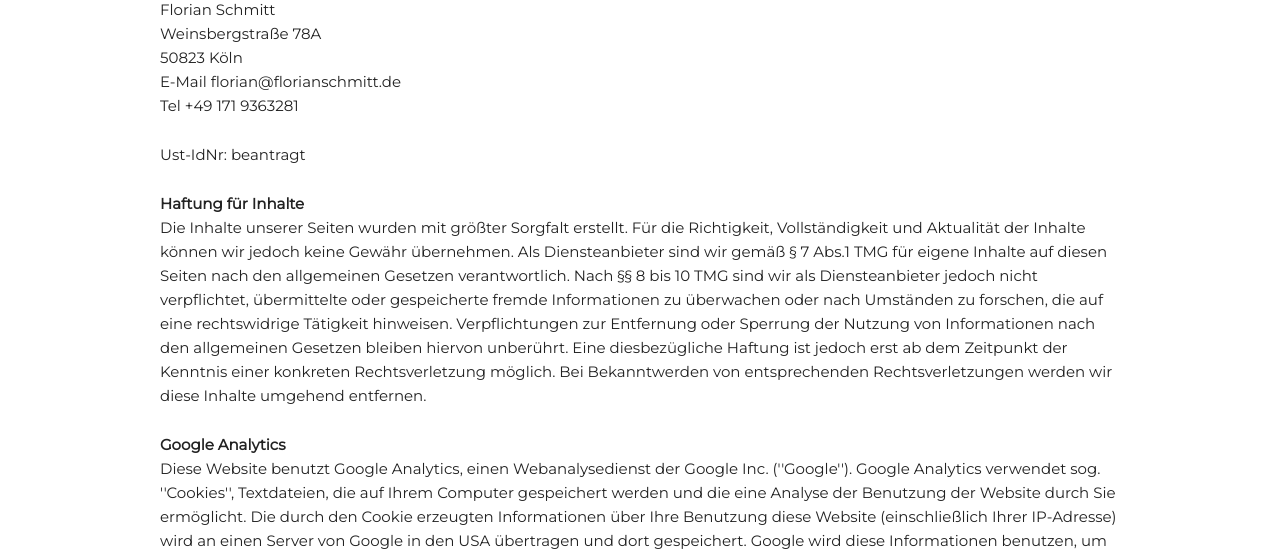
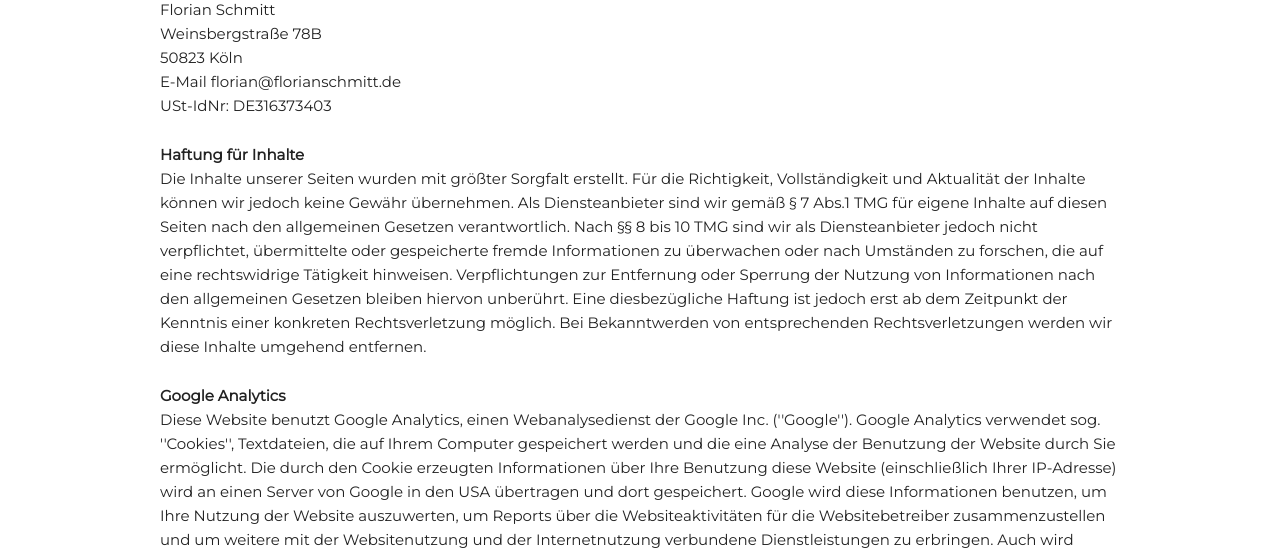
Before and after one commit to florianschmitt/florianschmitt.github.io, a plain HTML site: page impressum/index.html in a window 1280 px wide. Shown: the part 238-793 px from the top of the page. Drawn offline with nearby package versions, Linux system fonts and the light colour scheme.

Commit message:
Impressum: Adresse aktualisiert, USt Id hinzugefügt

```diff
--- a/impressum/index.html
+++ b/impressum/index.html
@@ -42,15 +42,11 @@
 Florian Schmitt
 <p>
   <!-- Mustergeschäft<br /> -->
-Weinsbergstraße 78A<br />
+Weinsbergstraße 78B<br />
 50823
 Köln<br />
 E-Mail florian@florianschmitt.de<br />
-Tel +49 171 9363281<br />
-</p>
-
-<p>Ust-IdNr:  beantragt    <br />
-  <!-- W-IdNr: DE 22334455 -->
+USt-IdNr: DE316373403<br />
 </p>
 <strong>
 Haftung für Inhalte</strong><p>
@@ -88,7 +84,8 @@ Diese Website benutzt Google Analytics mit der Zusatzfunktion „anonymizeIP()
     </section>
     <footer class="footer">
   <div>
-    <p>&copy; Florian Schmitt 2017 |
+    <p>&copy; Florian Schmitt <script>document.write(/\d{4}/.exec(Date())[0])</script>
+      |
       <a href="/impressum">Impressum</a>
     </p>
     <p style="margin-bottom: 0;">Build with <a href="https://jekyllrb.com/">Jekyll</a> and <span class="love">❤</span> in Cologne <br>template by <a href="https://github.com/nrandecker" target="_blank" rel="noopener">Nathan Randecker</a></p>
```
